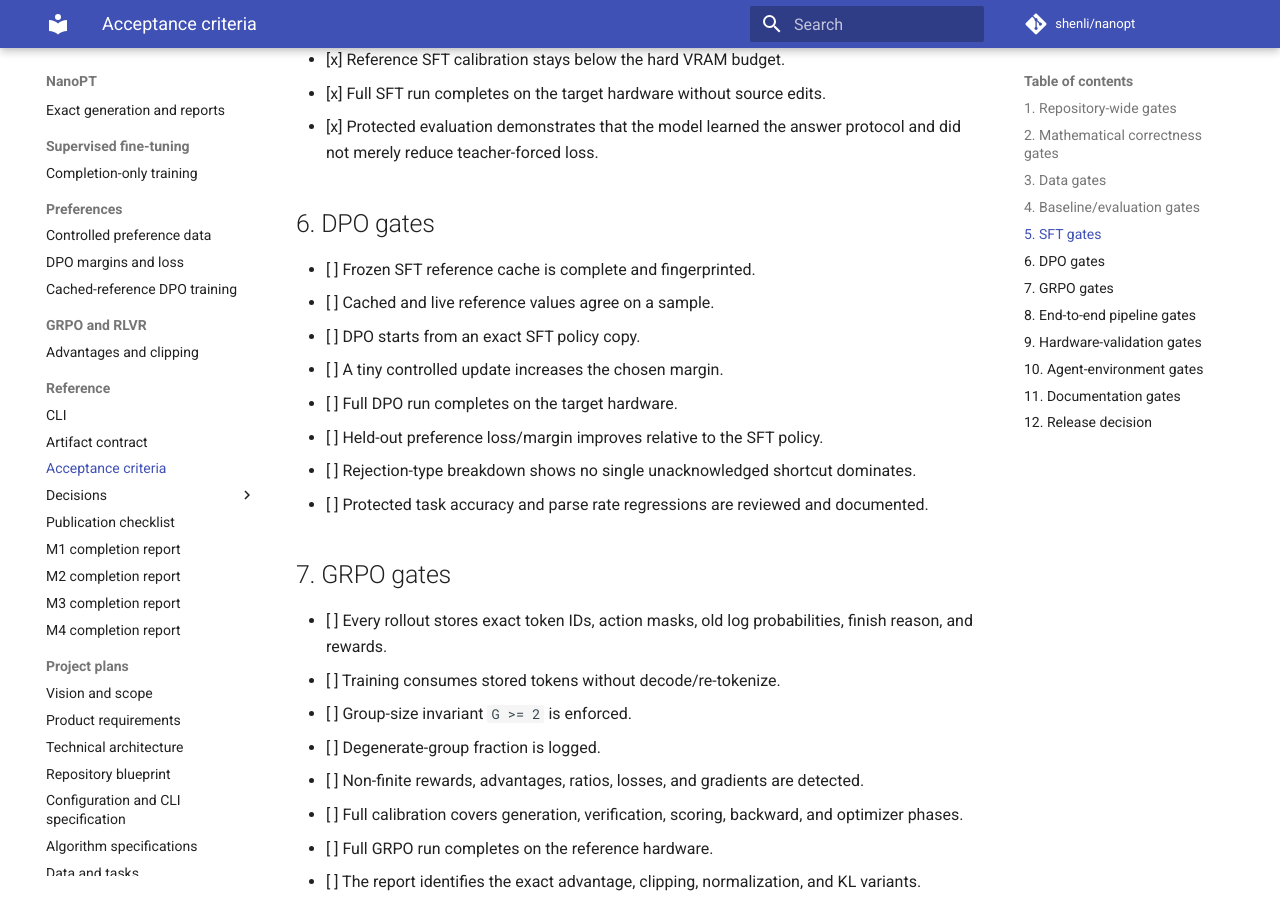
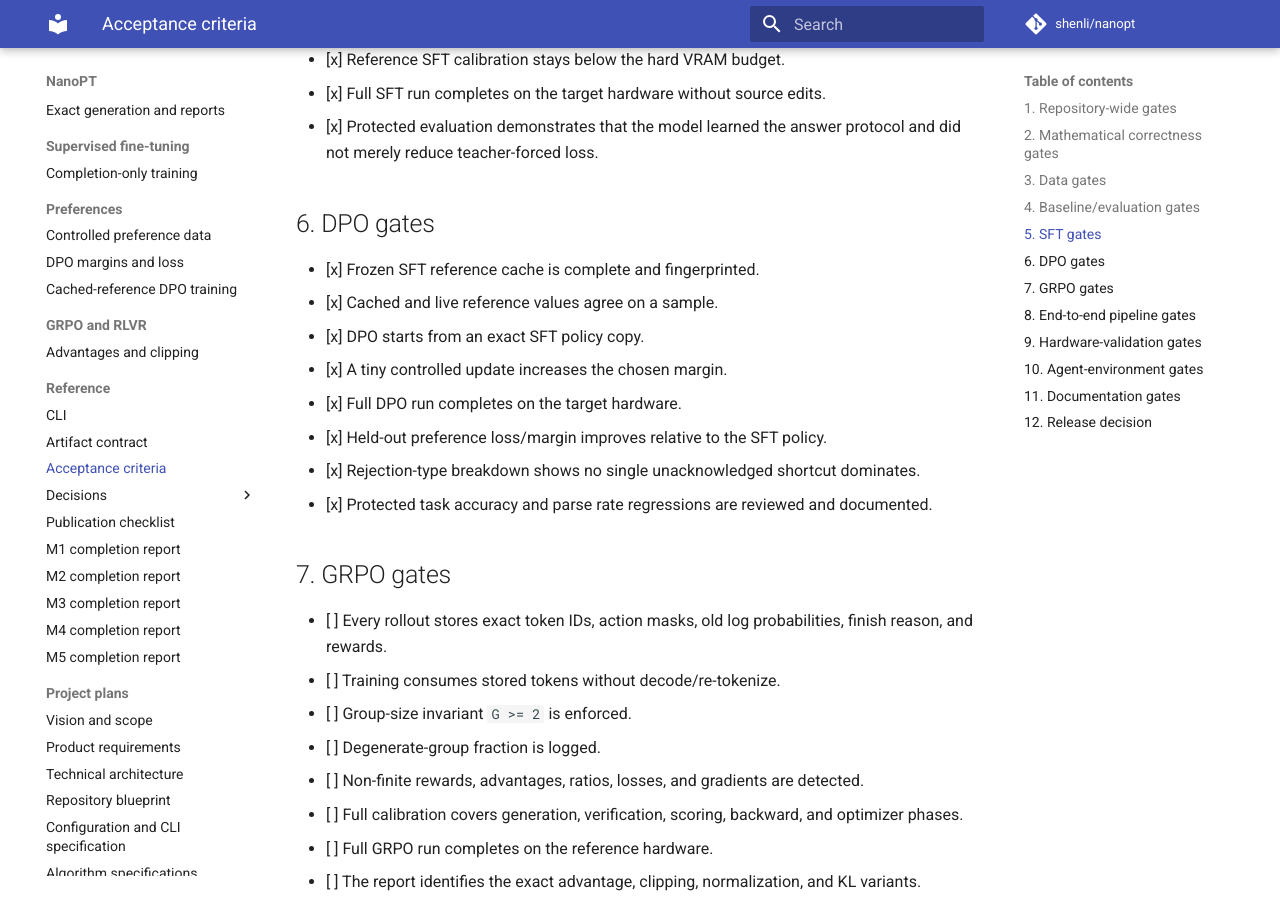
Before and after one commit to shenli/nanopt, an MkDocs documentation site: the page built from docs/13_ACCEPTANCE_CRITERIA.md, in a window 1280 px wide and 900 px high, scrolled down 2155 px. Built offline with MkDocs 1.6.1 and Material for MkDocs 9.7.7, drawn with Linux system fonts in a browser that asks for light colours; comment, search, counter and statistics services are not loaded; some of the changed text lies outside the part shown.

Commit message:
Record Milestone 5 reference completion

```diff
--- a/docs/13_ACCEPTANCE_CRITERIA.md
+++ b/docs/13_ACCEPTANCE_CRITERIA.md
@@ -19,7 +19,7 @@ This document is the release contract for NanoPT v0.1. A feature is not complete
 - [ ] Prompt, padding, and post-EOS tokens are excluded by masks.
 - [ ] Core reductions fail clearly on zero active tokens.
 - [ ] Log-softmax and loss reductions use the documented precision.
-- [ ] DPO sign, margin, beta, masking, and cache-parity tests pass.
+- [x] DPO sign, margin, beta, masking, and cache-parity tests pass.
 - [ ] Group-relative advantages match hand calculations and sum to approximately zero.
 - [ ] All-equal reward groups yield zero advantages.
 - [ ] PPO/GRPO clipping tests cover positive and negative advantages.
@@ -33,9 +33,9 @@ This document is the release contract for NanoPT v0.1. A feature is not complete
 - [ ] Identical generator config/seed produces identical content fingerprint.
 - [ ] No canonical task hash overlaps protected splits.
 - [ ] Every trusted answer is independently re-evaluated from the AST.
-- [ ] Every chosen preference passes the strict verifier.
-- [ ] Every rejected preference fails the intended criterion.
-- [ ] Preference audit reports length and rejection-type distributions.
+- [x] Every chosen preference passes the strict verifier.
+- [x] Every rejected preference fails the intended criterion.
+- [x] Preference audit reports length and rejection-type distributions.
 - [ ] Parser attack suite has zero cases where an incorrect trusted answer receives correctness reward.
 - [ ] Dataset cards explain scope, generation, limitations, and license.
 
@@ -62,14 +62,14 @@ This document is the release contract for NanoPT v0.1. A feature is not complete
 
 ## 6. DPO gates
 
-- [ ] Frozen SFT reference cache is complete and fingerprinted.
-- [ ] Cached and live reference values agree on a sample.
-- [ ] DPO starts from an exact SFT policy copy.
-- [ ] A tiny controlled update increases the chosen margin.
-- [ ] Full DPO run completes on the target hardware.
-- [ ] Held-out preference loss/margin improves relative to the SFT policy.
-- [ ] Rejection-type breakdown shows no single unacknowledged shortcut dominates.
-- [ ] Protected task accuracy and parse rate regressions are reviewed and documented.
+- [x] Frozen SFT reference cache is complete and fingerprinted.
+- [x] Cached and live reference values agree on a sample.
+- [x] DPO starts from an exact SFT policy copy.
+- [x] A tiny controlled update increases the chosen margin.
+- [x] Full DPO run completes on the target hardware.
+- [x] Held-out preference loss/margin improves relative to the SFT policy.
+- [x] Rejection-type breakdown shows no single unacknowledged shortcut dominates.
+- [x] Protected task accuracy and parse rate regressions are reviewed and documented.
 
 ## 7. GRPO gates
 
--- a/mkdocs.yml
+++ b/mkdocs.yml
@@ -77,6 +77,7 @@ nav:
       - M2 completion report: reference/m2-completion-report.md
       - M3 completion report: reference/m3-completion-report.md
       - M4 completion report: reference/m4-completion-report.md
+      - M5 completion report: reference/m5-completion-report.md
   - Project plans:
       - Vision and scope: 00_VISION_AND_SCOPE.md
       - Product requirements: 01_PRODUCT_REQUIREMENTS.md
```
Also changed, not shown: README.md (+3 -2 lines), docs/reference/evidence/m5-reference-dpo-e8ef422.json (added, +89 -0 lines), docs/reference/m5-completion-report.md (added, +59 -0 lines).
